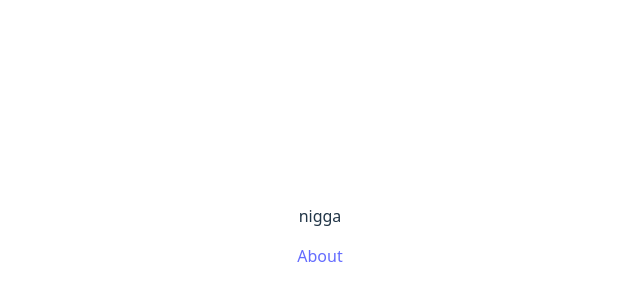
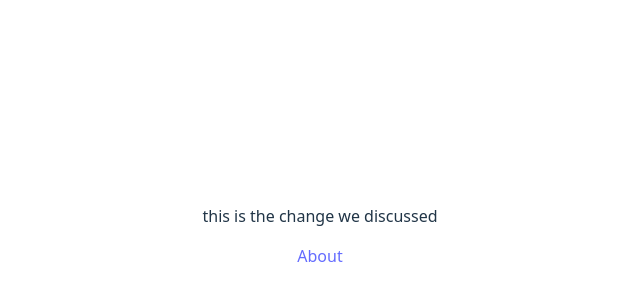
Before and after one commit to omriyaacobi/recipe-website, a React (Vite) app: page /AddRecipe in a window 1280 px wide. Shown: the part 172-472 px from the top of the page, without its empty margins (320-960 px from the left). Built offline with nearby package versions, Linux system fonts and the light colour scheme.

Commit message:
Update AddRecipe component text to reflect discussed changes

```diff
--- a/src/AddRecipe/AddRecipe.jsx
+++ b/src/AddRecipe/AddRecipe.jsx
@@ -1,4 +1,4 @@
 const AddRecipe = () => {
-  return <p>nigga</p>;
+  return <p>this is the change we discussed</p>;
 };
 export default AddRecipe;
```
